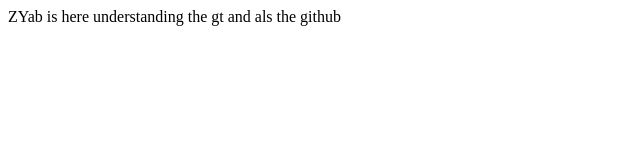
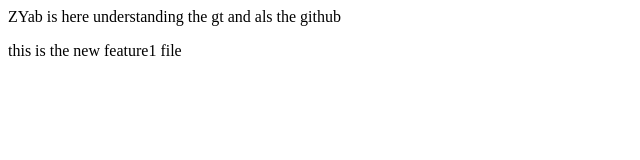
Before and after one commit to Zyab10/localrepo, a plain HTML site: page index.html in a window 1280 px wide. Shown: the whole page, without its empty margins (0-640 px from the left). Drawn offline with Linux system fonts and the light colour scheme.

Commit message:
modified in feature1 file

```diff
--- a/index.html
+++ b/index.html
@@ -1 +1,2 @@
 <p>ZYab is here understanding the gt and als the github</p>
+<p>this is the new feature1 file </p>
```
Also changed, not shown: 1 other file.
